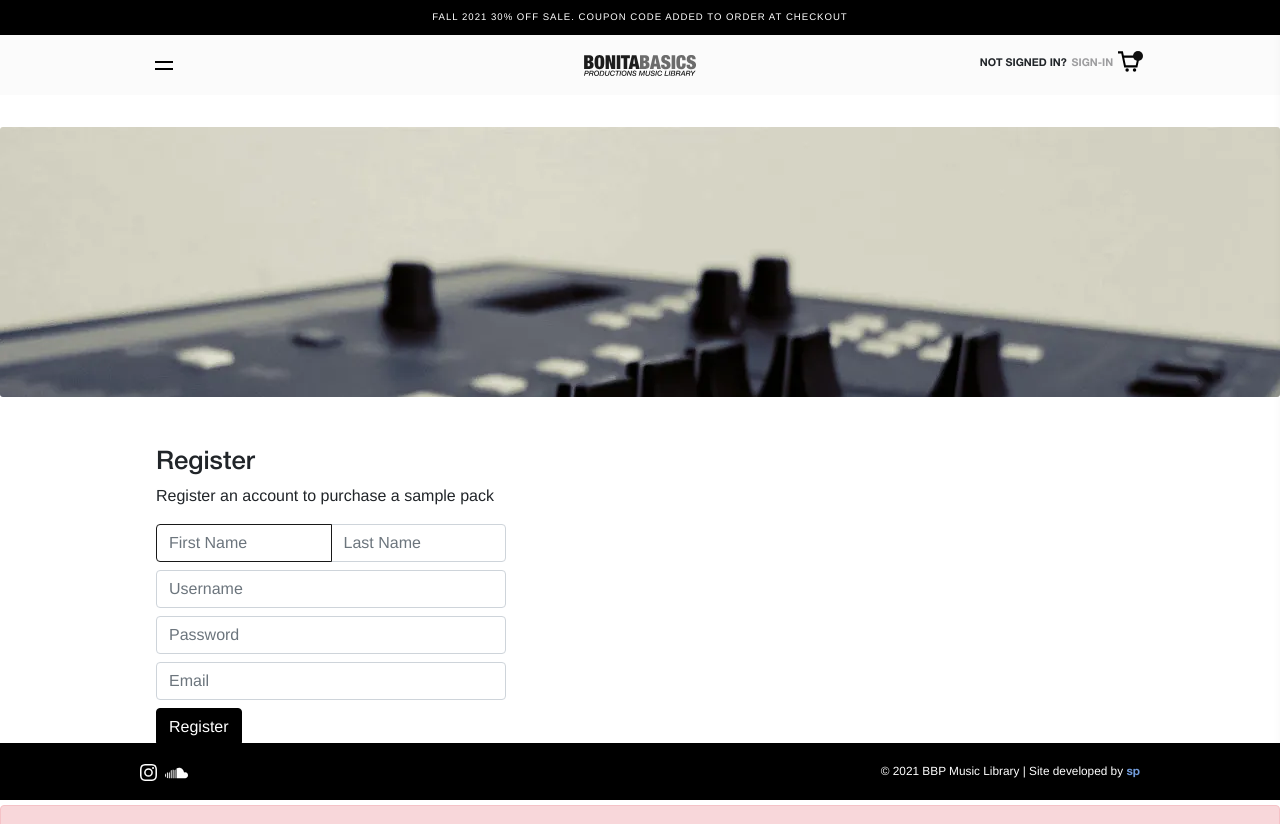
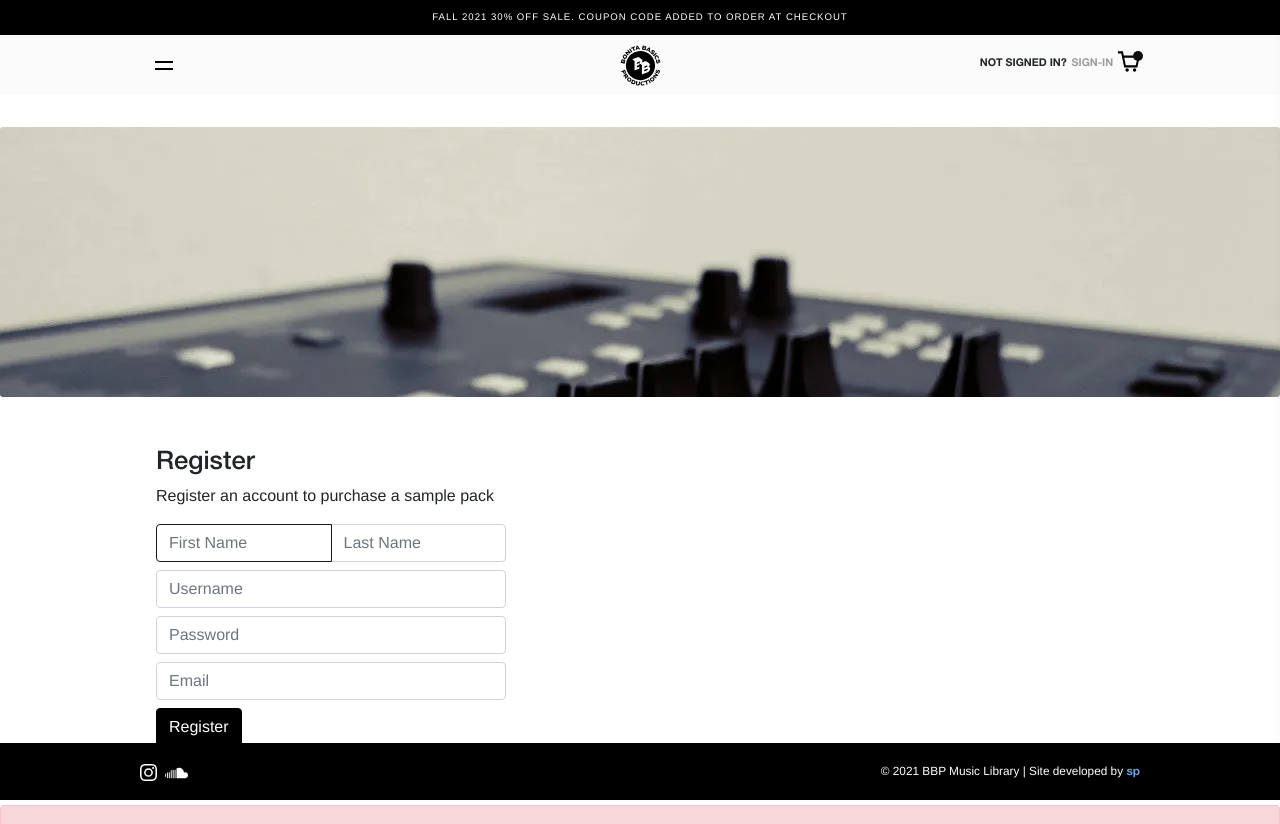
Before and after one commit to mrstevedev/bbpmusiclibrary, a Next.js app: page /register in a window 1280 px wide. Built offline with nearby package versions, Linux system fonts and the light colour scheme.

Commit message:
Imported new logo

```diff
--- a/components/Header.js
+++ b/components/Header.js
@@ -1,6 +1,6 @@
 import styles from "../styles/Header.module.scss";
 import Image from "next/image";
-import logo from '../public/images/bonitabasicsproductions_logo.svg'
+import logo from '../public/images/5.svg'
 import CartIcon from './cart/CartIcon'
 import Link from "next/link"
 import { Rotate as Hamburger } from 'hamburger-react'
@@ -22,7 +22,7 @@ export default function Header(props) {
                   <a className="logo d-flex justify-content-center align-items-center">
                     <Image
                       src={logo}
-                      height="21"
+                      height="65"
                       alt="bonitabasicsproductions" />
                   </a>
                 </Link>
```
